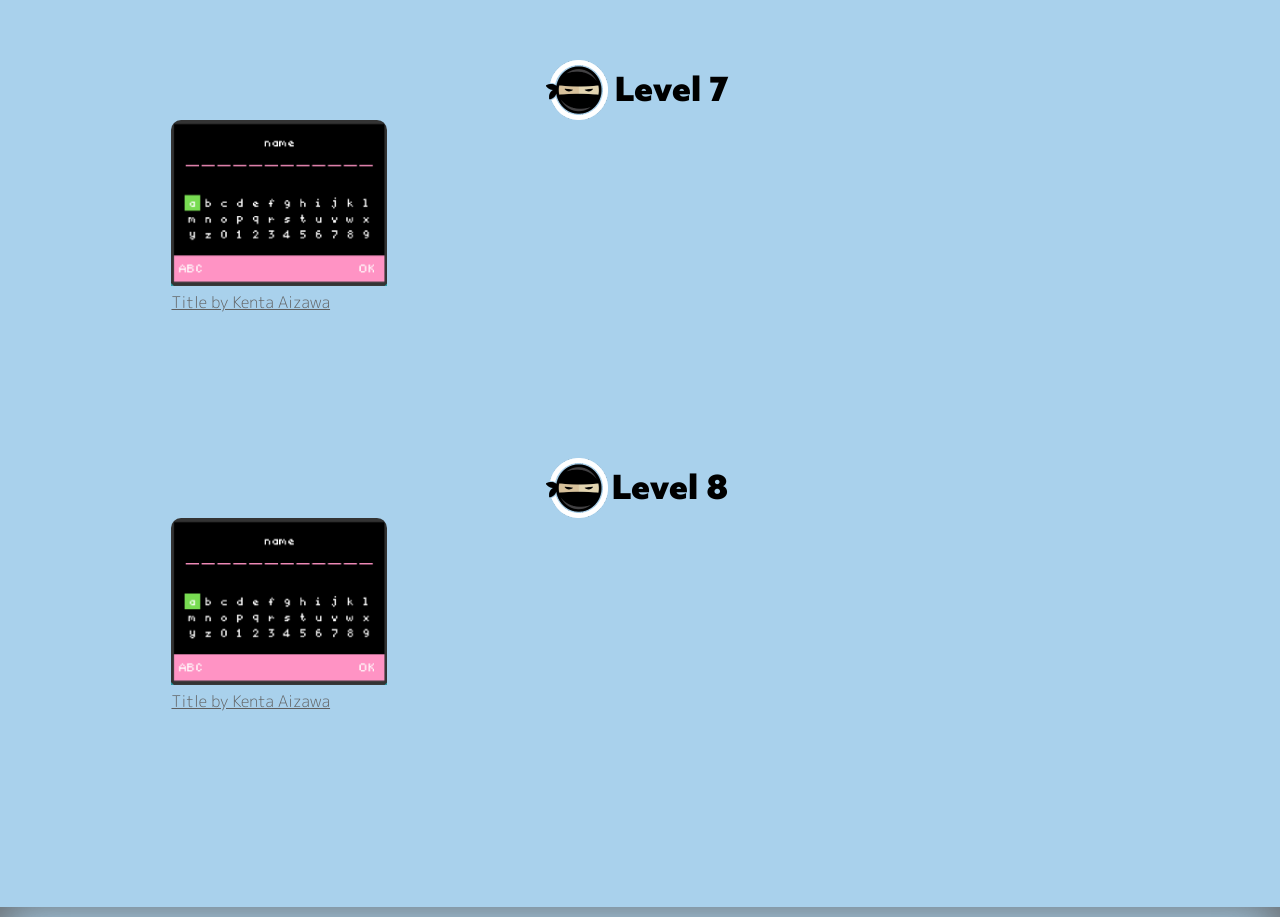
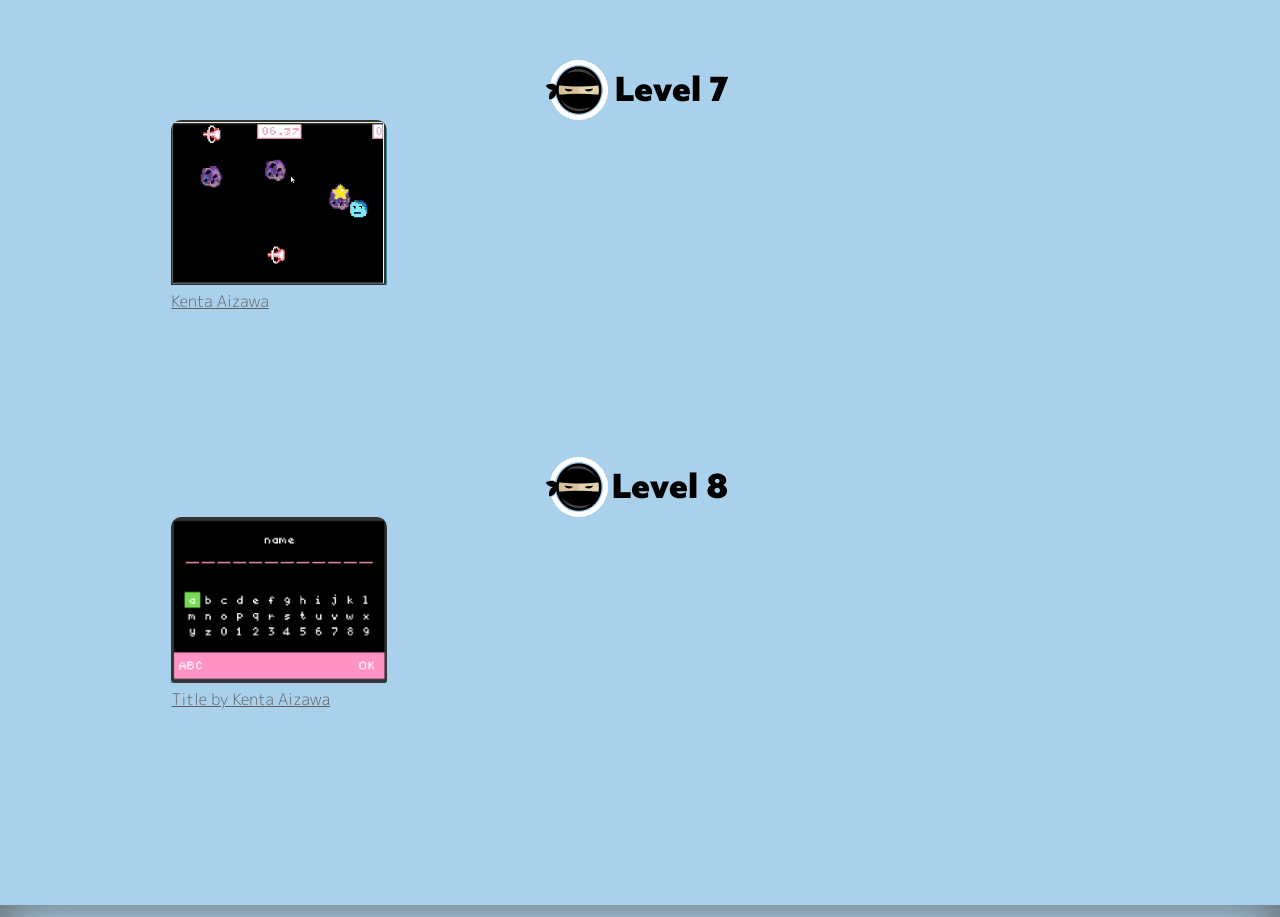
Before and after one commit to cnpleasanton/IMPACT_Games, a plain HTML site: page whitebelt.html in a window 1280 px wide. Shown: the part 2840-3757 px from the top of the page. Drawn offline with nearby package versions, Linux system fonts and the light colour scheme.

Commit message:
Update whitebelt.html

```diff
--- a/whitebelt.html
+++ b/whitebelt.html
@@ -128,8 +128,8 @@
 <img src="images/White 7.png" style="display: block; margin: auto;" />
 
 <div class="list">
-<a href="https://cnpleasanton.github.io/yellow-level3-kenta/"><img src="images_photo/Yellow 3 Title Kenta Aizawa.png">
-<figcaption>Title by Kenta Aizawa</figcaption>
+<a href="https://arcade.makecode.com/S56147-53207-74933-97166"><img src="images_photo/White Belt/Level1/White 7 No Title Kenta Aizawa.gif">
+<figcaption>Kenta Aizawa</figcaption>
 </a>
 </div>
 
```
